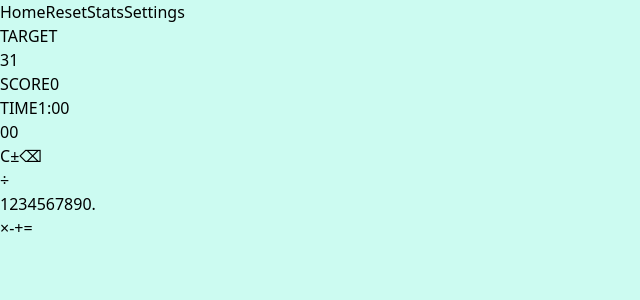
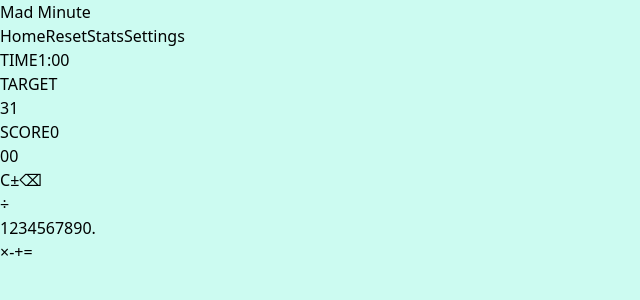
Before and after one commit to Jason-Tighe/mad-minute, a React app in the folder frontend/: page /game in a window 1280 px wide. Shown: the top 300 px of the page, without its empty margins (0-640 px from the left). Built offline with nearby package versions, Linux system fonts and the light colour scheme; the HTML template or start-up script is replaced by a standard one.

Commit message:
Rethinking layout

```diff
--- a/frontend/src/components/GameBoard/GameBoard.jsx
+++ b/frontend/src/components/GameBoard/GameBoard.jsx
@@ -111,18 +111,21 @@
 
 
   return (
-    <div className="game-board p-4 from-teal-400 to-indigo-400 w-full h-full flex flex-col items-center justify-center">
-      <div className="relative bg-indigo-800/80 backdrop-blur-sm p-4 rounded-2xl shadow-lg border-2 border-amber-300/50 w-72 mb-6">
-        <div className="bg-gray-900 rounded-lg border-2 border-amber-400/40 p-4 font-mono text-amber-200 text-center">
-          <div className="text-amber-300/80 text-sm tracking-wide mb-1">TARGET</div>
-          <div className="text-4xl font-bold tracking-widest">{targetNumber}</div>
+    <div className="game-board p-4 my-24 from-teal-400 to-indigo-400 w-full h-full flex flex-row items-center justify-center">
+      {/* Sidebar with target, score, and timer */}
+      <div className="flex flex-col items-center justify-start space-y-6 mr-6">
+        <Timer initialTime={60} />
+        <div className="relative bg-indigo-800/80 backdrop-blur-sm p-4 rounded-2xl shadow-lg border-2 border-amber-300/50 w-72">
+          <div className="bg-gray-900 rounded-lg border-2 border-amber-400/40 p-4 font-mono text-amber-200 text-center">
+            <div className="text-amber-300/80 text-sm tracking-wide mb-1">TARGET</div>
+            <div className="text-4xl font-bold tracking-widest">{targetNumber}</div>
+          </div>
         </div>
+        <ScorePanel score={score} />
       </div>
-      <ScorePanel score={score} />
-      <Timer initialTime={60} />
       {/* Game board content */}
-      <div className="h-full from-teal-400 to-indigo-400flex items-center justify-center p-4">
-        <NumberPad onButtonPress={handleButtonPress} currentInput={input} currentNumber={currentNumber}/>
+      <div className="h-full flex items-center justify-center p-4">
+        <NumberPad onButtonPress={handleButtonPress} currentInput={input} currentNumber={currentNumber} />
       </div>
     </div>
   );
--- a/frontend/src/components/NavBar.jsx
+++ b/frontend/src/components/NavBar.jsx
@@ -3,7 +3,11 @@
 export default function NavBar() {
   return (
     <nav className="bg-gray-900 p-4">
-      <div className="container mx-auto flex justify-end space-x-4">
+      <div className="container mx-auto flex justify-between items-center">
+        <div className="text-white text-2xl font-bold">
+          Mad Minute
+        </div>
+        <div className="flex space-x-4">
           <Link to="/" className="text-white hover:text-gray-300">
             Home
           </Link>
@@ -17,6 +21,7 @@
             Settings
           </Link>
         </div>
+      </div>
     </nav>
   )
 }
```
Lines whose indentation alone changed are shown as unchanged.
